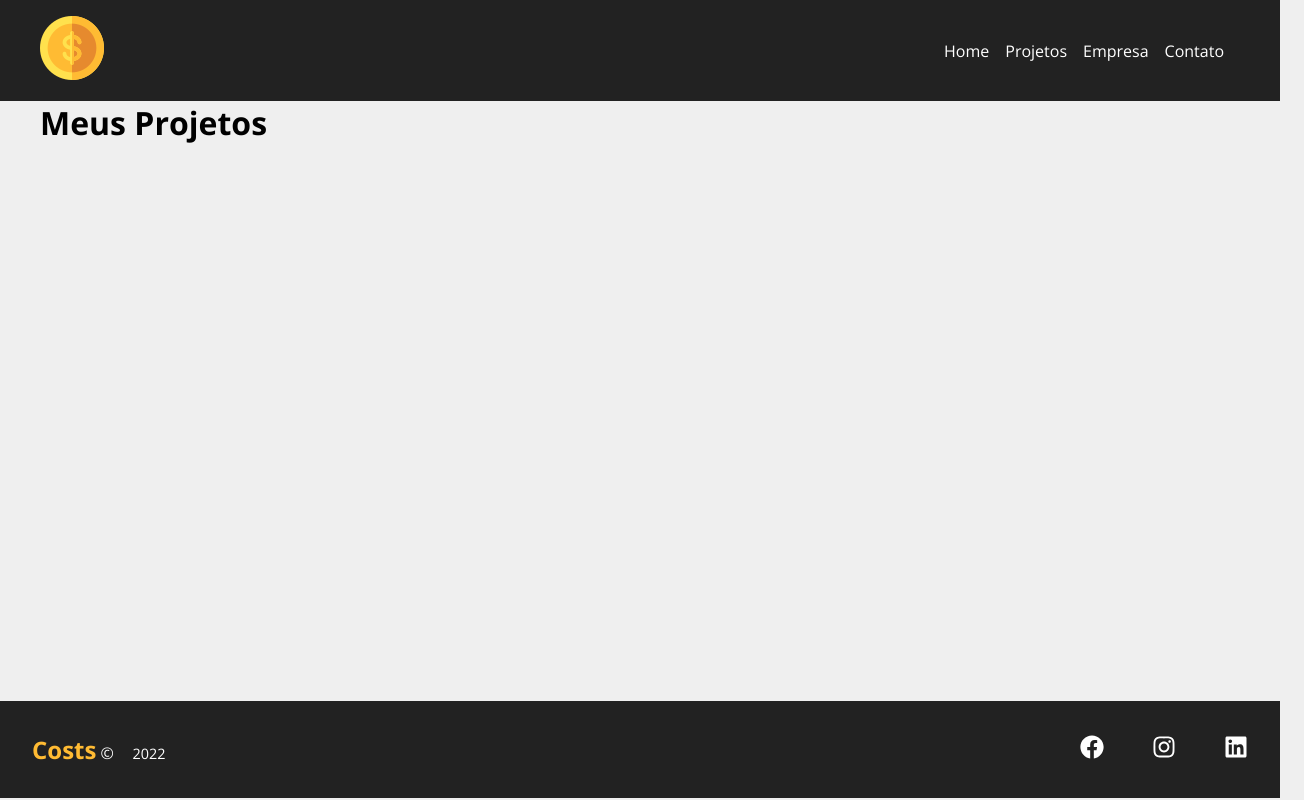
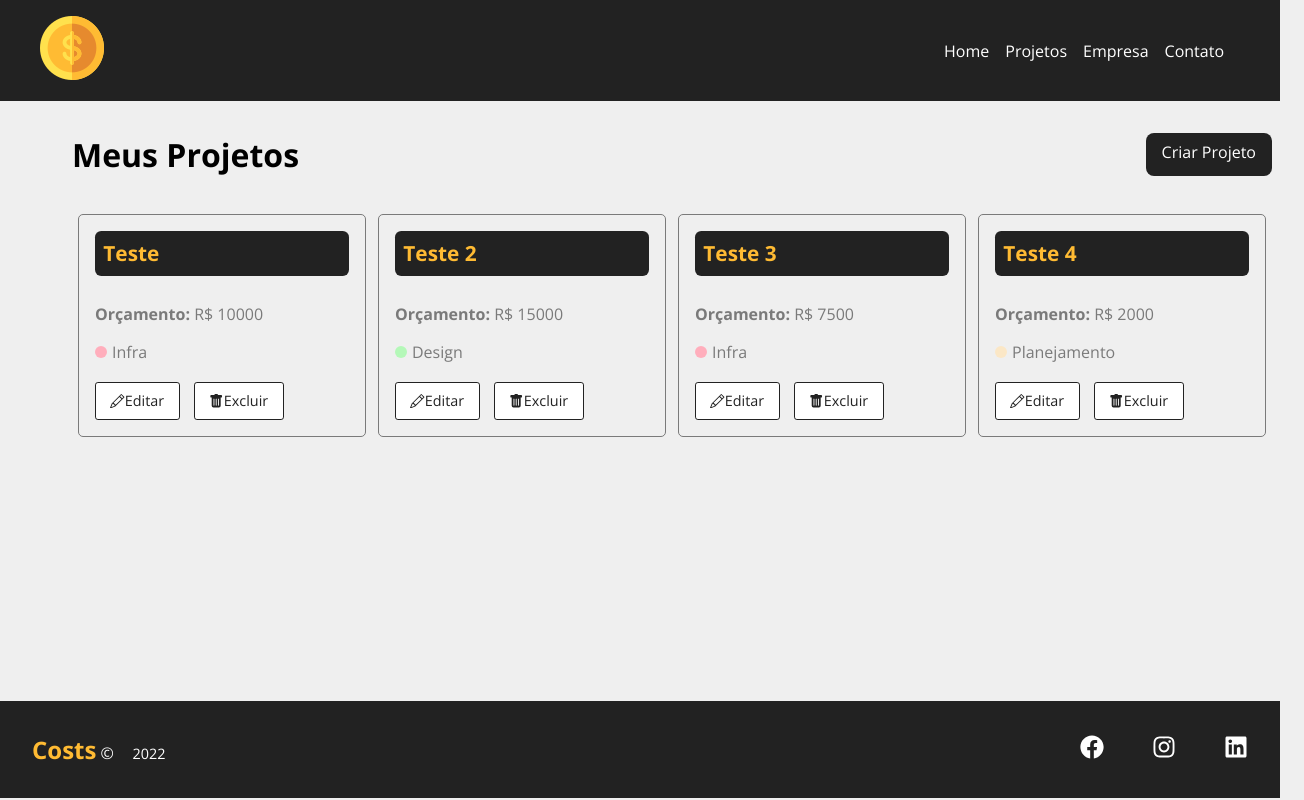
Before and after one commit to Dumont19/costs, a React (Create React App) app: page /Projects in a window 1280 px wide. Shown: the whole page, 1304 px wide, since content can reach past the window. Built offline with nearby package versions, Linux system fonts and the light colour scheme; data requests are answered from the project's data file.

Commit message:
project cards

```diff
--- a/db.json
+++ b/db.json
@@ -32,6 +32,17 @@
       "cost": 0,
       "services": [],
       "id": 3
+    },
+    {
+      "name": "Teste 4",
+      "budget": "2000",
+      "category": {
+        "id": "4",
+        "name": "Planejamento"
+      },
+      "cost": 0,
+      "services": [],
+      "id": 4
     }
   ],
   "categories": [
--- a/src/components/pages/Projects.js
+++ b/src/components/pages/Projects.js
@@ -1,9 +1,16 @@
-import React from 'react'
+import React, { useState, useEffect } from 'react'
 import { useLocation } from 'react-router-dom'
 
 import Message from '../layout/Message'
+import Container from '../layout/Container'
+import LinkButton from '../layout/LinkButton'
+import ProjectCard from '../project/ProjectCard'
+
+import styles from './Projects.module.css'
 
 function Projects() {
+
+  const [projects, setProjects] = useState([])
 
   const location = useLocation()
   let message = ''
@@ -12,10 +19,39 @@
     message = location.state.message
   }
 
+  useEffect(() => {
+
+    fetch('http://localhost:5000/projects', {
+      method: 'GET',
+      headers: {
+        'Content-type': 'application/json',
+      }
+    })
+    .then(resp => resp.json())
+    .then(data => {
+      setProjects(data)
+      console.log(data)
+    })
+    .catch(error => console.log('Erro na requisição', error))
+  }, [])
+
   return (
-    <div>
-      <h1>Meus Projetos</h1>
+    <div className={styles.project_container}>
+      <div className={styles.title_container}>
+        <h1>Meus Projetos</h1>
+        <LinkButton to='/newproject' text='Criar Projeto'/>
+      </div>
       {message && <Message type='sucess' msg={message}/>}
+      <Container customClass='start'>
+        {projects.length > 0 &&
+          projects.map(project => <ProjectCard
+              id={project.id}
+              name={project.name}
+              budget={project.budget}
+              category={project.category? project.category.name : project.category}
+              key={project.id}
+            /> )}
+      </Container>
     </div>
   )
 }
--- /dev/null
+++ b/src/components/pages/Projects.module.css
@@ -0,0 +1,9 @@
+.project_container {
+    padding: 2em;
+}
+
+.title_container {
+    display: flex;
+    justify-content: space-between;
+    margin-bottom: 2em;
+}
--- /dev/null
+++ b/src/components/project/ProjectCard.js
@@ -0,0 +1,30 @@
+import React from 'react'
+import { Link } from 'react-router-dom'
+
+import styles from './ProjectCard.module.css'
+
+import { BsPencil, BsFillTrashFill } from 'react-icons/bs'
+
+function ProjectCard({ id, name, budget, category, handleRemove }) {
+  return (
+    <div className={styles.project_card}>
+        <h4>{name}</h4>
+        <p>
+            <span>Orçamento:</span> R$ {budget}
+        </p>
+        <p className={styles.category_text}>
+            <span className={`${styles[category.toLowerCase()]}`}></span> {category}
+        </p>
+        <div className={styles.project_card_actions}>
+            <Link to='/'>
+                <BsPencil /> Editar
+            </Link>
+            <button>
+                <BsFillTrashFill /> Excluir
+            </button>
+        </div>
+    </div>
+  )
+}
+
+export default ProjectCard
--- /dev/null
+++ b/src/components/project/ProjectCard.module.css
@@ -0,0 +1,89 @@
+.project_card {
+    padding: 1em;
+    border: 1px solid #7a7a7a;
+    border-radius: 5px;
+    width: 24%;
+    margin: .5%;
+}
+
+.project_card h4 {
+    background-color: #222;
+    color: #ffbb33;
+    border-radius: .3em;
+    padding: .4em;
+    margin-bottom: 1.3em;
+    font-size: 1.3em;
+}
+
+.project_card p {
+    color: #7a7a7a;
+    margin-bottom: 1em;
+}
+
+.project_card span {
+    font-weight: bold;
+}
+
+.category_text {
+    display: flex;
+    align-items: center;
+}
+
+.category_text span {
+    display: block;
+    width: 12px;
+    height: 12px;
+    border-radius: 50%;
+    background-color: #ccc;
+    margin-right: 5px;
+}
+
+.category_text .infra {
+    background-color: #ffaebc;
+}
+
+.category_text .desenvolvimento {
+    background-color: #a0e7e5;
+}
+
+.category_text .design {
+    background-color: #b4f8b8;
+}
+
+.category_text .planejamento {
+    background-color: #fbe7c6;
+}
+
+.project_card_actions {
+    margin-top: 1.2em;
+    display: flex;
+    align-items: center;
+}
+
+.project_card_actions a,
+.project_card_actions button {
+    text-decoration: none;
+    border: none;
+    border-radius: .2em;
+    background-color: #fff;
+    color: #222;
+    font-size: .9em;
+    padding: .6em 1em;
+    cursor: pointer;
+    margin-right: 1em;
+    border: 1px solid #222;
+    display: flex;
+    align-items: center;
+    justify-content: center;
+    transition: .5s;
+}
+
+.project_card_actions .svg {
+    margin-right: .5em;
+}
+
+.project_card_actions a:hover,
+.project_card_actions button:hover {
+    background-color: #222;
+    color: #ffbb33;
+}
```
